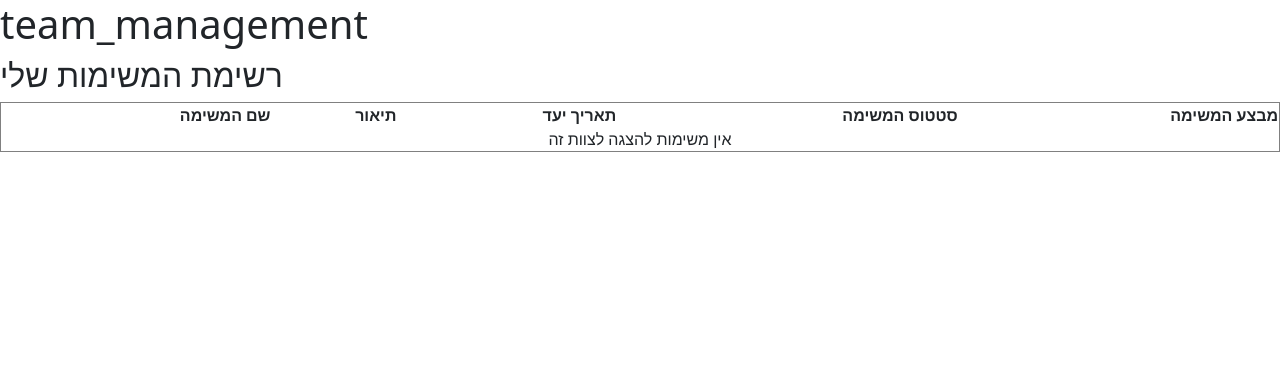
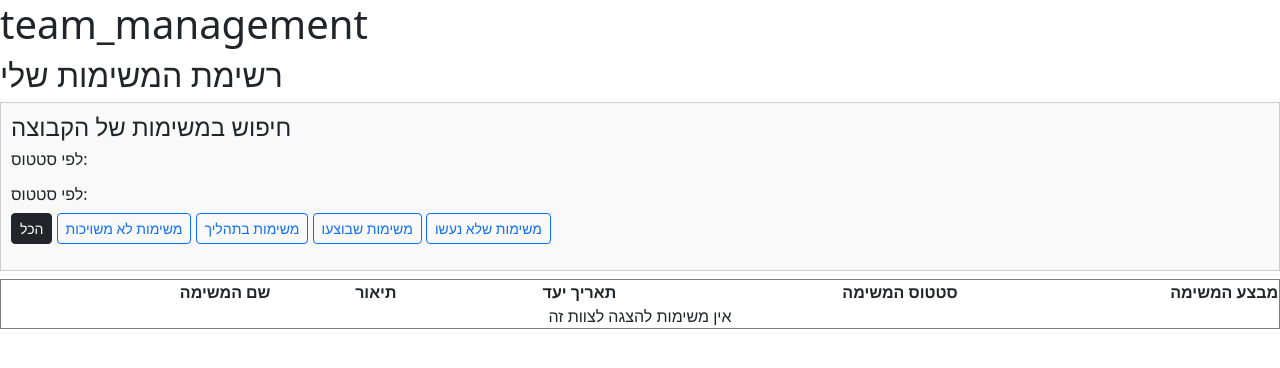
Before and after one commit to Ayala4159/Python-taskManager, a Django app: page /DoIt/GetTasks/ in a window 1280 px wide. Shown: the top 368 px of the page. Run offline with Django 5.2, Linux system fonts and the light colour scheme; a user stored in the database is signed in; data comes from the database, SQL or seed files in the repository; both versions use the stored data as it was after the commit.

Commit message:
Added filter by status to the tasks page

```diff
--- a/App/urls.py
+++ b/App/urls.py
@@ -12,5 +12,5 @@ urlpatterns = [
     path("deleteTask/<int:task_id>/", views.delete_task, name="delete_task"),
     path("editTask/<int:task_id>/", views.edit_task, name="edit_task"),
     path("updateOwner/<int:task_id>/", views.update_owner, name="update_owner"),
-
+    path("updateStatus/<int:task_id>",views.update_status,name="update_status"),
 ]
--- a/App/views.py
+++ b/App/views.py
@@ -1,6 +1,7 @@
 from django.contrib.auth.decorators import login_required
 from django.core.exceptions import PermissionDenied
 from django.shortcuts import render, redirect, get_object_or_404
+from django.utils import timezone
 from django.views.defaults import bad_request
 
 from .forms import SignUpForm, AddTeamForm, JoinTeamForm, AddTaskForm
@@ -122,6 +123,7 @@ def add_task(request):
         form = AddTaskForm(request.POST)
         if form.is_valid():
             task = form.save(commit=False)
+            task.status="NEW_TASK"
             task.team = request.user.team
             task.save()
             return redirect('get_tasks')
@@ -134,7 +136,15 @@ def get_tasks(request):
     tasks = Task.objects.filter(team=request.user.team)
     team= request.user.team
     users= User.objects.filter(team=team)
+    status_filter = request.GET.get('status')
+    if status_filter:
+        tasks = tasks.filter(status=status_filter)
     context = {'tasks': tasks, 'team': team, 'users': users}
+    now = timezone.now().date()
+    for task in tasks:
+        if task.end_date < now and task.status != 'EXPIRED':
+            task.status = 'EXPIRED'
+            task.save()
     return render(request, 'Task/GetTasks.html', context)
 
 @login_required
@@ -178,3 +188,14 @@ def update_owner(request, task_id):
             task.save()
         return redirect('get_tasks')
     return redirect('get_tasks')
+
+@login_required
+def update_status(request, task_id):
+    if request.method == 'POST':
+        task = get_object_or_404(Task, id=task_id, team=request.user.team)
+        new_owner_id = request.POST.get('user_id')
+        if new_owner_id:
+            task.status="DONE"
+            task.save()
+        return redirect('get_tasks')
+    return redirect('get_tasks')
--- a/templates/Task/GetTasks.html
+++ b/templates/Task/GetTasks.html
@@ -4,12 +4,27 @@
 <h1>team_management</h1>
 <h2>רשימת המשימות שלי</h2>
 
-{% if user.role == "Manager" %}
+
 <div style="background-color: #f9f9f9; padding: 10px; border: 1px solid #ccc;">
-    <h3>פעולות ניהול:</h3>
+    <h4>חיפוש במשימות של הקבוצה</h4>
+    <h6>לפי סטטוס:</h6>
+
+    <p>
+<h6>לפי סטטוס:</h6>
+<p>
+    <a href="{% url 'get_tasks' %}" class="btn {% if not current_filter %}btn-dark{% else %}btn-outline-dark{% endif %} btn-sm">הכל</a>
+    <a href="?status=NEW_TASK" class="btn {% if current_filter == 'NEW' %}btn-primary{% else %}btn-outline-primary{% endif %} btn-sm">משימות לא משויכות</a>
+    <a href="?status=ON_PROCESS" class="btn {% if current_filter == 'ON_PROCESS' %}btn-primary{% else %}btn-outline-primary{% endif %} btn-sm">משימות בתהליך</a>
+    <a href="?status=DONE" class="btn {% if current_filter == 'DONE' %}btn-primary{% else %}btn-outline-primary{% endif %} btn-sm">משימות שבוצעו</a>
+    <a href="?status=EXPIRED" class="btn {% if current_filter == 'EXPIRED' %}btn-primary{% else %}btn-outline-primary{% endif %} btn-sm">משימות שלא נעשו</a>
+</p>
+    </p>
+    {% if user.role == "Manager" %}
+    <h4>פעולות ניהול:</h4>
     <a href="{% url 'add_task' %}" class="btn">הוספת משימה חדשה</a>
+    {% endif %}
 </div>
-{% endif %}
+
 
 <h4>{{ team.team_name }}</h4>
 <table border="1" style="width:100%; border-collapse: collapse; text-align: right;">
@@ -31,8 +46,16 @@
         <td>{{ task.name }}</td>
         <td>{{ task.description }}</td>
         <td>{{ task.end_date }}</td>
-        <td>{{ task.get_status_display }}</td>
-
+        <td>{{ task.get_status_display }}
+        {% if  user.id == task.owner.id and task.status != 'DONE' %}
+        <form action="{% url 'update_status' task.id %}" method="POST">
+                {% csrf_token %}
+                <input type="hidden" name="user_id" value="{{ user.id }}">
+                <button type="submit" class="btn btn-primary btn-sm">עדכן סטטוס
+                </button>
+            </form>
+        </td>
+        {% endif %}
         {% if user.role == "Manager" and not task.owner.email %}
         <td>
             <form action="{% url 'update_owner' task.id %}" method="POST" id="form-{{ task.id }}">
```
Also changed, not shown: db.sqlite3.
